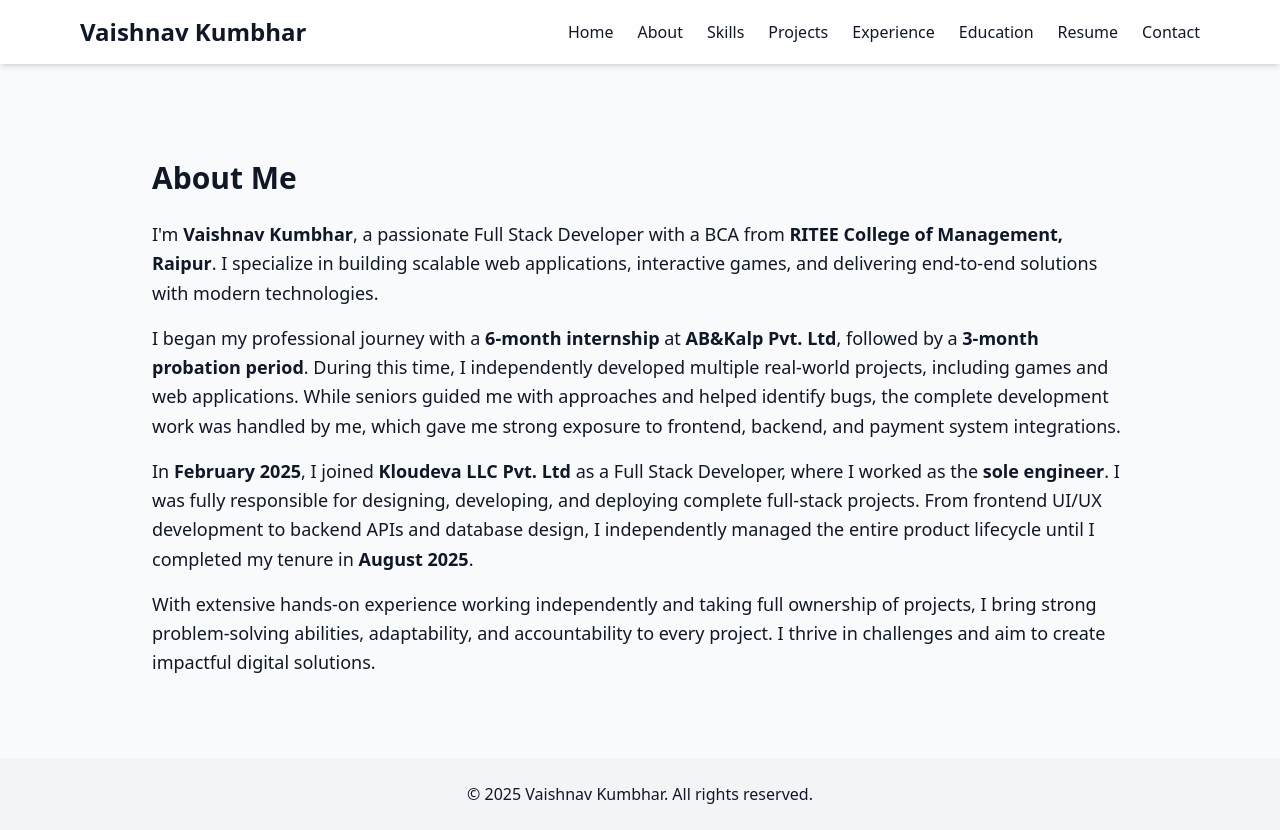
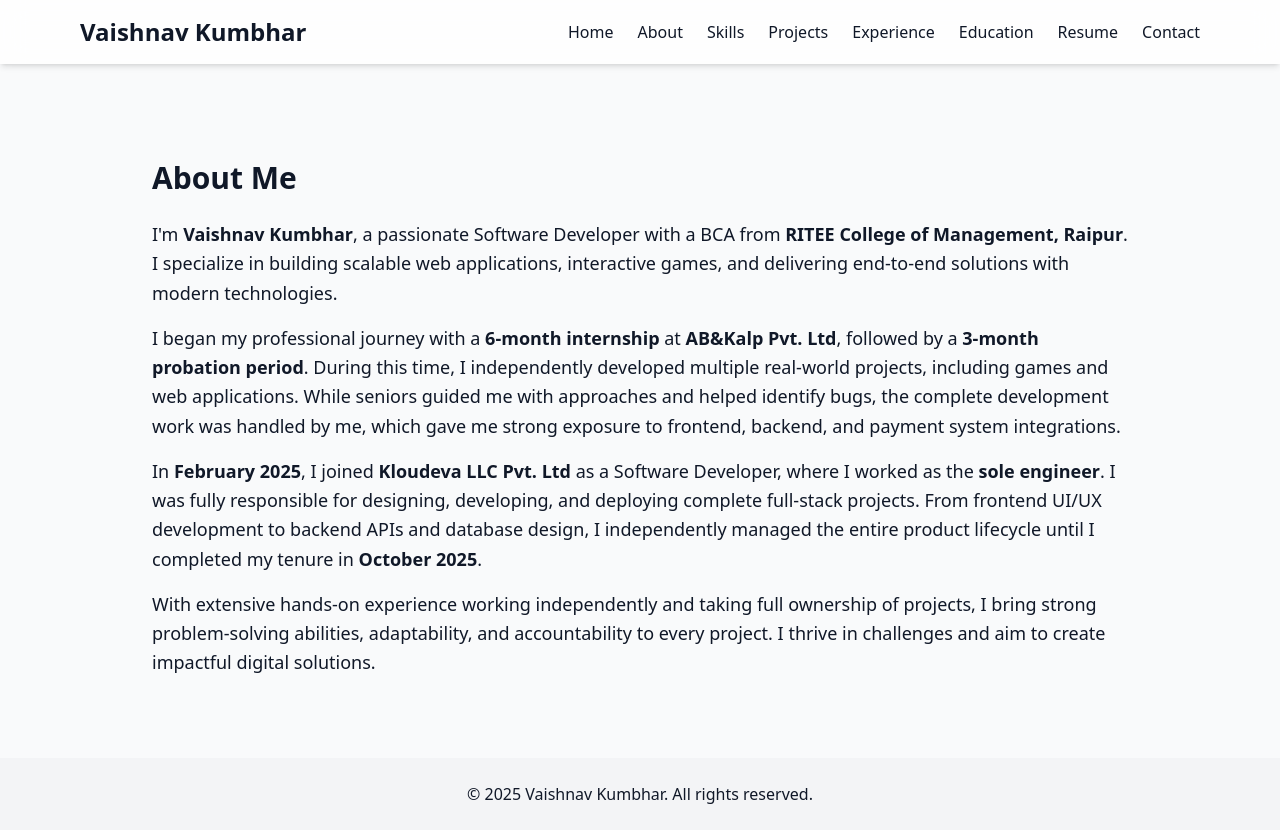
Before and after one commit to Vaishnav-kumbhar/vaishnavPortfolio, a React (Vite) app: page /about in a window 1280 px wide. Built offline with nearby package versions, Linux system fonts and the light colour scheme.

Commit message:
update  portfolio

```diff
--- a/src/components/About.jsx
+++ b/src/components/About.jsx
@@ -4,8 +4,8 @@ export default function About() {
       <h2 className="text-3xl font-bold mb-6">About Me</h2>
 
       <p className="text-lg leading-relaxed">
-        I'm <b>Vaishnav Kumbhar</b>, a passionate Full Stack Developer with a
-        BCA from <b>RITEE College of Management, Raipur</b>. I specialize in
+        I'm <b>Vaishnav Kumbhar</b>, a passionate Software Developer with a BCA
+        from <b>RITEE College of Management, Raipur</b>. I specialize in
         building scalable web applications, interactive games, and delivering
         end-to-end solutions with modern technologies.
       </p>
@@ -21,12 +21,12 @@ export default function About() {
       </p>
 
       <p className="text-lg leading-relaxed mt-4">
-        In <b>February 2025</b>, I joined <b>Kloudeva LLC Pvt. Ltd</b> as a Full
-        Stack Developer, where I worked as the <b>sole engineer</b>. I was fully
-        responsible for designing, developing, and deploying complete full-stack
-        projects. From frontend UI/UX development to backend APIs and database
-        design, I independently managed the entire product lifecycle until I
-        completed my tenure in <b>August 2025</b>.
+        In <b>February 2025</b>, I joined <b>Kloudeva LLC Pvt. Ltd</b> as a
+        Software Developer, where I worked as the <b>sole engineer</b>. I was
+        fully responsible for designing, developing, and deploying complete
+        full-stack projects. From frontend UI/UX development to backend APIs and
+        database design, I independently managed the entire product lifecycle
+        until I completed my tenure in <b>October 2025</b>.
       </p>
 
       <p className="text-lg leading-relaxed mt-4">
--- a/src/components/Contact.jsx
+++ b/src/components/Contact.jsx
@@ -21,7 +21,7 @@ export default function Contact() {
 
         {/* Phone */}
         <a
-          href="tel:+91XXXXXXXXXX" // replace XXXXXXXXXX with your actual number
+          href="tel:+91XXXXXXXXXX"
           className="text-blue-500 hover:underline text-lg"
         >
           +91-7489122806
--- a/src/components/Hero.jsx
+++ b/src/components/Hero.jsx
@@ -22,10 +22,10 @@ export default function Hero() {
           Hi, I'm <span className="text-blue-500">Vaishnav Kumbhar</span>
         </h2>
         <p className="mt-4 text-base sm:text-lg md:text-xl text-gray-700 dark:text-gray-300">
-          A passionate <b>Full Stack Developer</b> specializing in modern web
+          A passionate <b>Software Developer</b> specializing in modern web
           applications and scalable solutions. Skilled in{" "}
-          <b>React, Node.js, PHP, MySQL, MongoDB, and Express</b>, I enjoy
-          building impactful products that solve real-world problems.
+          <b>React, Next.js, Node.js, PHP, MySQL, MongoDB, and Express</b>, I
+          enjoy building impactful products that solve real-world problems.
         </p>
 
         {/* Action Buttons */}
@@ -43,7 +43,7 @@ export default function Hero() {
             📩 Contact Me
           </Link>
           <a
-            href="https://drive.google.com/file/d/1DCFbNkponS3Vxx5MHfJNp5tScMWtRoIH/view?usp=sharing"
+            href="https://drive.google.com/file/d/1jBn6gC7ipBpz3PtuUtLOEhVZ9NUxlQpI/view?usp=sharing"
             target="_blank"
             rel="noopener noreferrer"
             className="px-6 py-3 border rounded-lg hover:bg-gray-200 dark:hover:bg-gray-700"
--- a/src/components/Resume.jsx
+++ b/src/components/Resume.jsx
@@ -17,7 +17,7 @@ export default function Resume() {
 
           {/* Download Button with SVG */}
           <a
-            href="https://drive.google.com/file/d/1DCFbNkponS3Vxx5MHfJNp5tScMWtRoIH/view?usp=sharing"
+            href="https://drive.google.com/file/d/1jBn6gC7ipBpz3PtuUtLOEhVZ9NUxlQpI/view?usp=sharing"
             target="_blank"
             rel="noopener noreferrer"
             className="inline-flex items-center gap-2 px-6 py-3 bg-blue-500 text-white font-medium rounded-lg shadow hover:bg-blue-600 transition-colors"
--- a/src/components/Skills.jsx
+++ b/src/components/Skills.jsx
@@ -2,8 +2,10 @@ const skills = [
   { name: "HTML" },
   { name: "CSS" },
   { name: "JavaScript" },
-  { name: "React" },
+  { name: "React.js" },
+  { name: "Next.js" },
   { name: "Tailwind CSS" },
+  { name: "Shadcn UI" },
   { name: "PHP" },
   { name: "Node.js" },
   { name: "MySQL" },
```
Also changed, not shown: 1 other file (tests, documents, lock files or other folders).
